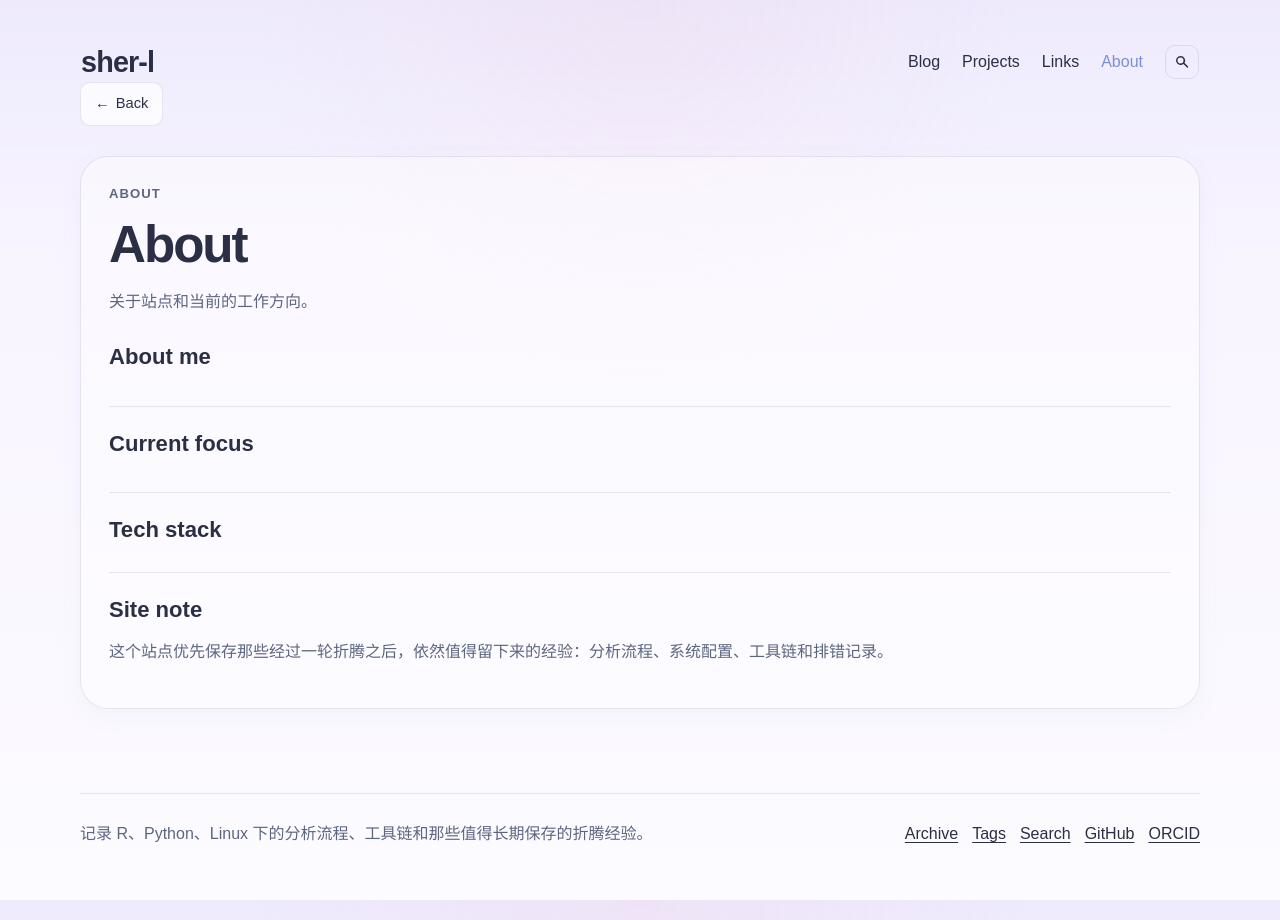
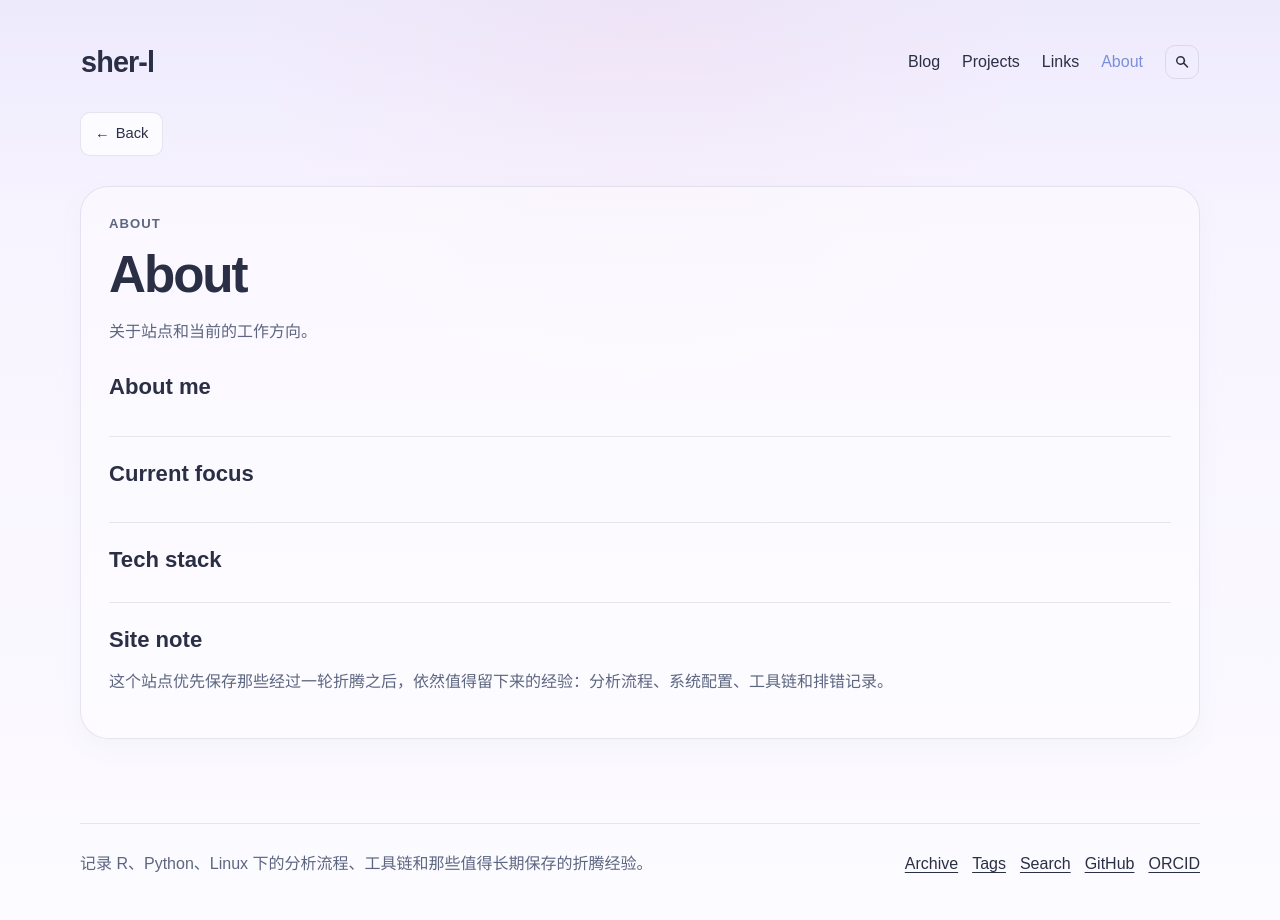
Before and after one commit to sher-l/sher-l.github.io, a Jekyll site: the page built from about.md, in a window 1280 px wide. Built offline with Jekyll 4.4.1, drawn with Linux system fonts in a browser that asks for light colours.

Commit message:
Lower inner-page back link

```diff
--- a/assets/css/style.css
+++ b/assets/css/style.css
@@ -527,7 +527,10 @@ img {
 }
 
 .collection-head,
-.page-head,
+.page-head {
+  margin-top: 22px;
+}
+
 .article-header {
   margin-top: 30px;
 }
@@ -666,6 +669,11 @@ img {
 
 .back-link::before {
   content: "←";
+}
+
+.collection-shell > .back-link,
+.page-shell > .back-link {
+  margin-top: 30px;
 }
 
 .page-content {
```
